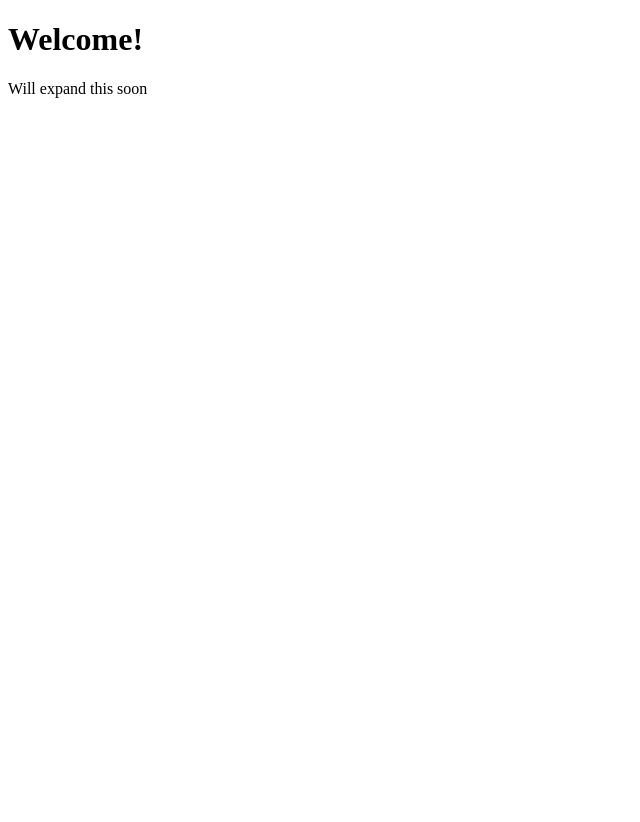
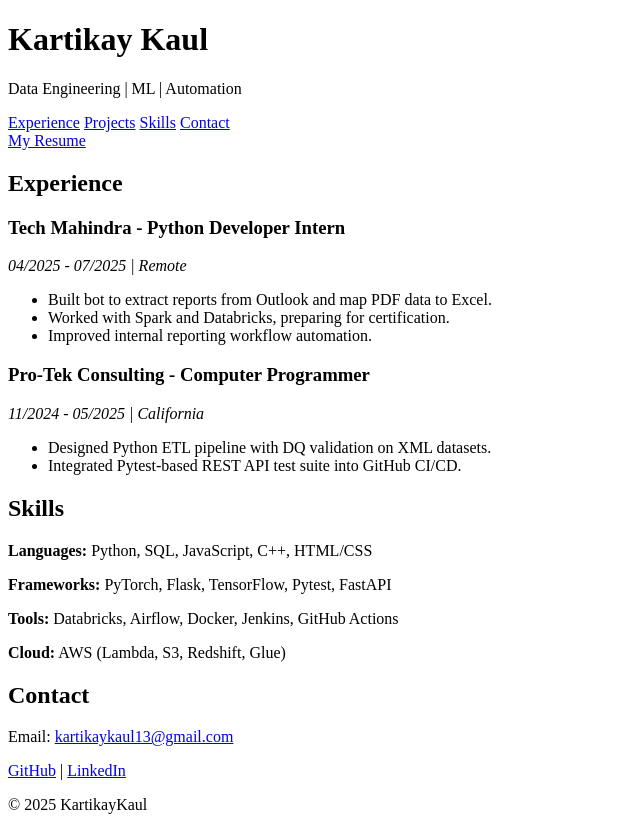
Before and after one commit to KartikayKaul/KartikayKaul.github.io, a plain HTML site: page index.html in a window 1280 px wide. Shown: the whole page, without its empty margins (0-640 px from the left). Before the commit the page ends 800 px from the top, so only its background shows below. Drawn offline with Linux system fonts and the light colour scheme.

Commit message:
expansion

```diff
--- a/index.html
+++ b/index.html
@@ -1,14 +1,65 @@
 <!DOCTYPE html>
 <html>
     <head>
-
+        <meta charset="UTF-8" />
+        <meta name="viewport" content="width=device-width, initial-scale=1.0" />
+        <title>Kartikay Kaul - Portfolio</title>
     </head>
 
     <body>
-        <div class="h1_title">
-            <h1>Welcome!</h1>
-        </div>
-        <p>Will expand this soon</p>
+       <header>
+            <h1>Kartikay Kaul</h1>
+            <p> Data Engineering | ML | Automation </p>
+            <nav>
+                <a href="#experience">Experience</a>
+                <a href="#projects">Projects</a>
+                <a href="#skills">Skills</a>
+                <a href="#contact">Contact</a>
+            </nav>
+            <a class="btn" href="resume.pdf" target="_blank">My Resume</a>
+       </header>
+       <main>
+            <section id="experience">
+                <h2> Experience </h2>
+                <div class="job">
+                    <h3>Tech Mahindra - Python Developer Intern</h3>
+                        <p><i>04/2025 - 07/2025 | Remote</i></p>
+                        <ul>
+                            <li>Built bot to extract reports from Outlook and map PDF data to Excel.</li>
+                            <li>Worked with Spark and Databricks, preparing for certification.</li>
+                            <li>Improved internal reporting workflow automation.</li>
+                        </ul>
+                </div>
+                <div class="job">
+                    <h3>Pro-Tek Consulting - Computer Programmer</h3>
+                    <p><i>11/2024 - 05/2025 | California</i></p>
+                    <ul>
+                    <li>Designed Python ETL pipeline with DQ validation on XML datasets.</li>
+                    <li>Integrated Pytest-based REST API test suite into GitHub CI/CD.</li>
+                    </ul>
+                </div>
+            </section>
 
+
+            <section id="skills">
+                <h2>Skills</h2>
+                <p><strong>Languages:</strong> Python, SQL, JavaScript, C++, HTML/CSS</p>
+                <p><strong>Frameworks:</strong> PyTorch, Flask, TensorFlow, Pytest, FastAPI</p>
+                <p><strong>Tools:</strong> Databricks, Airflow, Docker, Jenkins, GitHub Actions</p>
+                <p><strong>Cloud:</strong> AWS (Lambda, S3, Redshift, Glue)</p>
+            </section>
+
+            <section id="contact">
+                <h2>Contact</h2>
+                <p>Email: <a href="mailto:kartikaykaul13@gmail.com">kartikaykaul13@gmail.com</a></p>
+                <p>
+                    <a href="https://github.com/KartikayKaul" target="_blank">GitHub</a> |
+                    <a href="https://linkedin.com/in/kartikay-k-54304054/" target="_blank">LinkedIn</a>
+                </p>
+            </section>
+       </main>
+       <footer>
+            &copy; 2025 KartikayKaul
+       </footer>
     </body>
 </html>
--- /dev/null
+++ b/styles/style.css
@@ -0,0 +1,55 @@
+body {
+      background-color: #121212;
+      color: #e0e0e0;
+      font-family: 'Segoe UI', sans-serif;
+      margin: 0;
+      padding: 0;
+    }
+
+    header, footer {
+      text-align: center;
+      padding: 2rem;
+      background-color: #1e1e1e;
+    }
+
+    nav a {
+      margin: 0 15px;
+      color: #66ccff;
+      text-decoration: none;
+      font-weight: bold;
+    }
+
+    nav a:hover {
+      text-decoration: underline;
+    }
+
+    main {
+      max-width: 900px;
+      margin: auto;
+      padding: 2rem;
+    }
+
+    h1, h2 {
+      color: #ffffff;
+    }
+
+    section {
+      margin-bottom: 3rem;
+    }
+
+    .project, .job {
+      margin-bottom: 1.5rem;
+    }
+
+    .btn {
+      display: inline-block;
+      padding: 10px 20px;
+      background: #1e88e5;
+      color: white;
+      text-decoration: none;
+      border-radius: 5px;
+    }
+
+    .btn:hover {
+      background: #1565c0;
+    }
```
